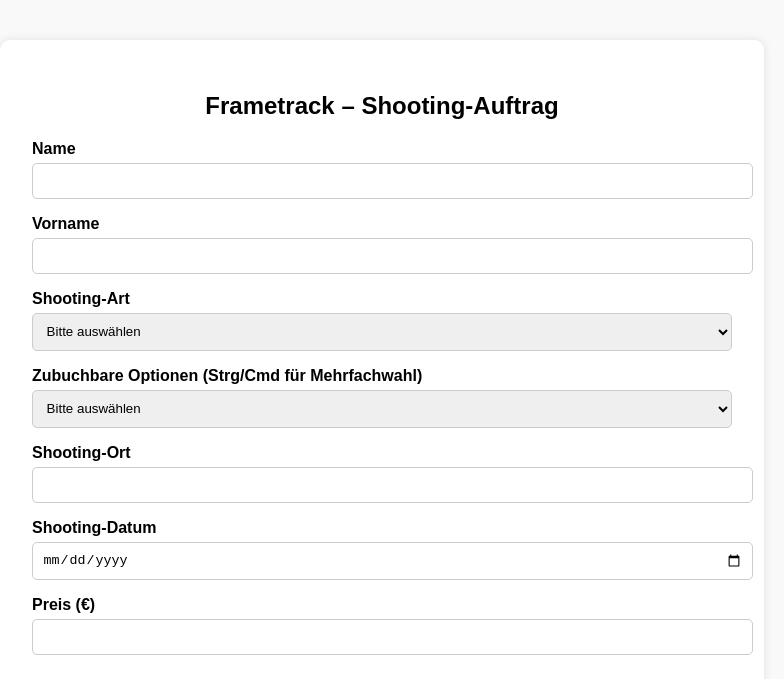
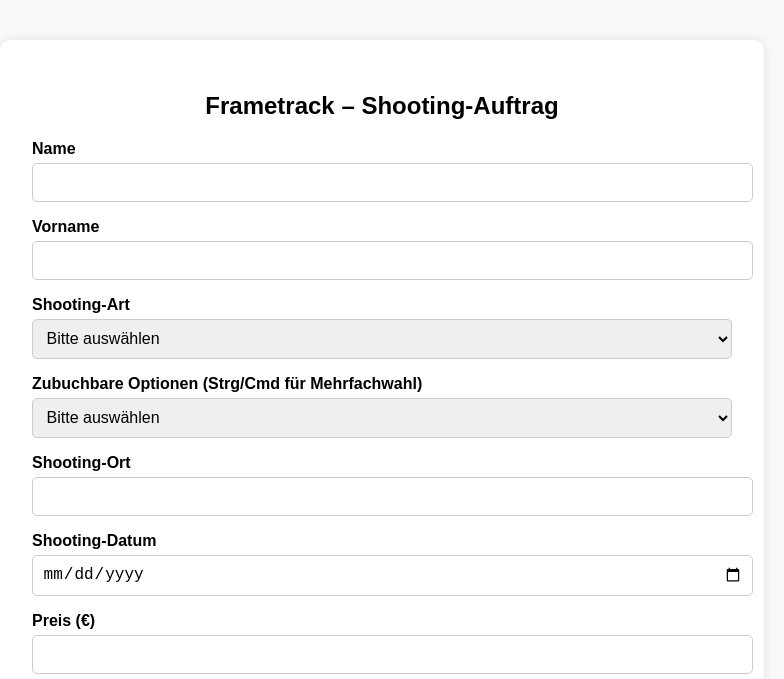
Before and after one commit to BenediktFeiereis/FRAMETRACK, a plain HTML site: page form.html in a window 1280 px wide. Shown: the top 679 px of the page, without its empty margins (258-1042 px from the left). Drawn offline with nearby package versions, Linux system fonts and the light colour scheme.

Commit message:
Add files via upload

```diff
--- a/form.html
+++ b/form.html
@@ -5,6 +5,11 @@
   <meta name="viewport" content="width=device-width, initial-scale=1.0"/>
   <title>Frametrack – Shooting-Formular</title>
   <style>
+    input,
+    textarea,
+    select {
+      font-size: 16px;
+    }
     body {
       font-family: Arial, sans-serif;
       padding: 2rem;
```
